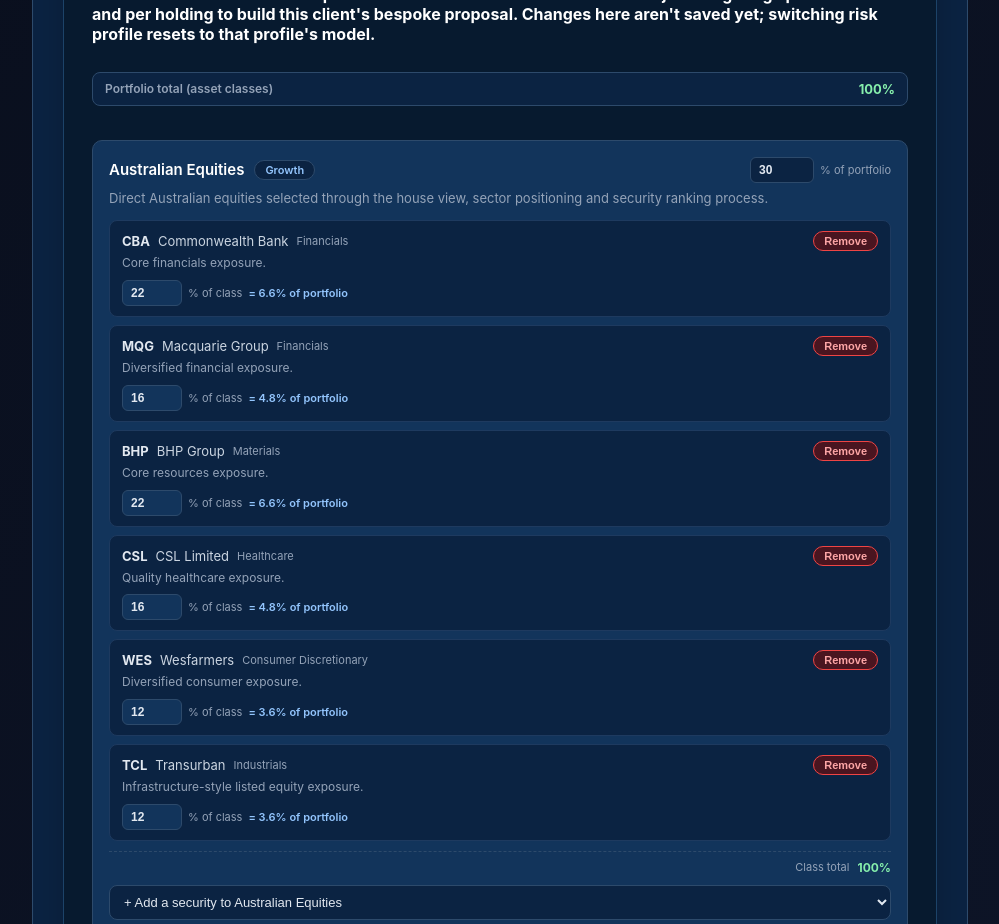
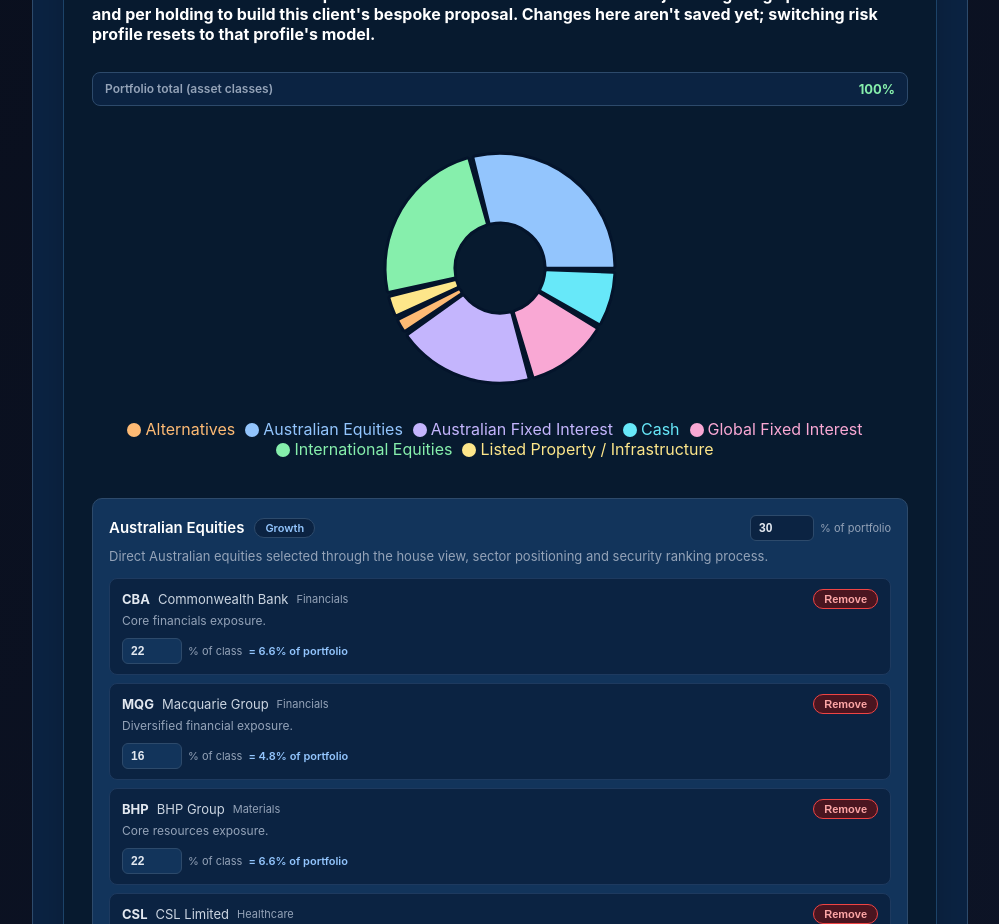
Before and after one commit to 7rg8kbvgb5-web/investment-platform-live, a Next.js app: page /portfolios in a window 1280 px wide. Shown: the part 900-1824 px from the top of the page, without its empty margins (280-1279 px from the left). Built offline with nearby package versions, Linux system fonts and the light colour scheme.

Commit message:
Integrate AllocationPieChart into PortfolioConstitutionPanel
Added AllocationPieChart component to display asset allocations.

```diff
--- a/components/PortfolioConstitutionPanel.tsx
+++ b/components/PortfolioConstitutionPanel.tsx
@@ -10,6 +10,7 @@
 import { useClientAdvice } from './ClientAdviceContext';
 import Panel from './ui/Panel';
 import StatusBox from './dashboard/StatusBox';
+import AllocationPieChart from './AllocationPieChart';
 
 // Bespoke, per-client weighting model.
 //
@@ -236,6 +237,13 @@
           {portfolioTotal}%
         </span>
       </div>
+
+      <AllocationPieChart
+        allocations={assetClasses.map((ac) => ({
+          asset_class: ac.name,
+          target_weight: ac.clientTargetWeight,
+        }))}
+      />
 
       <div style={assetClassList}>
         {assetClasses.map((assetClass) => {
```
